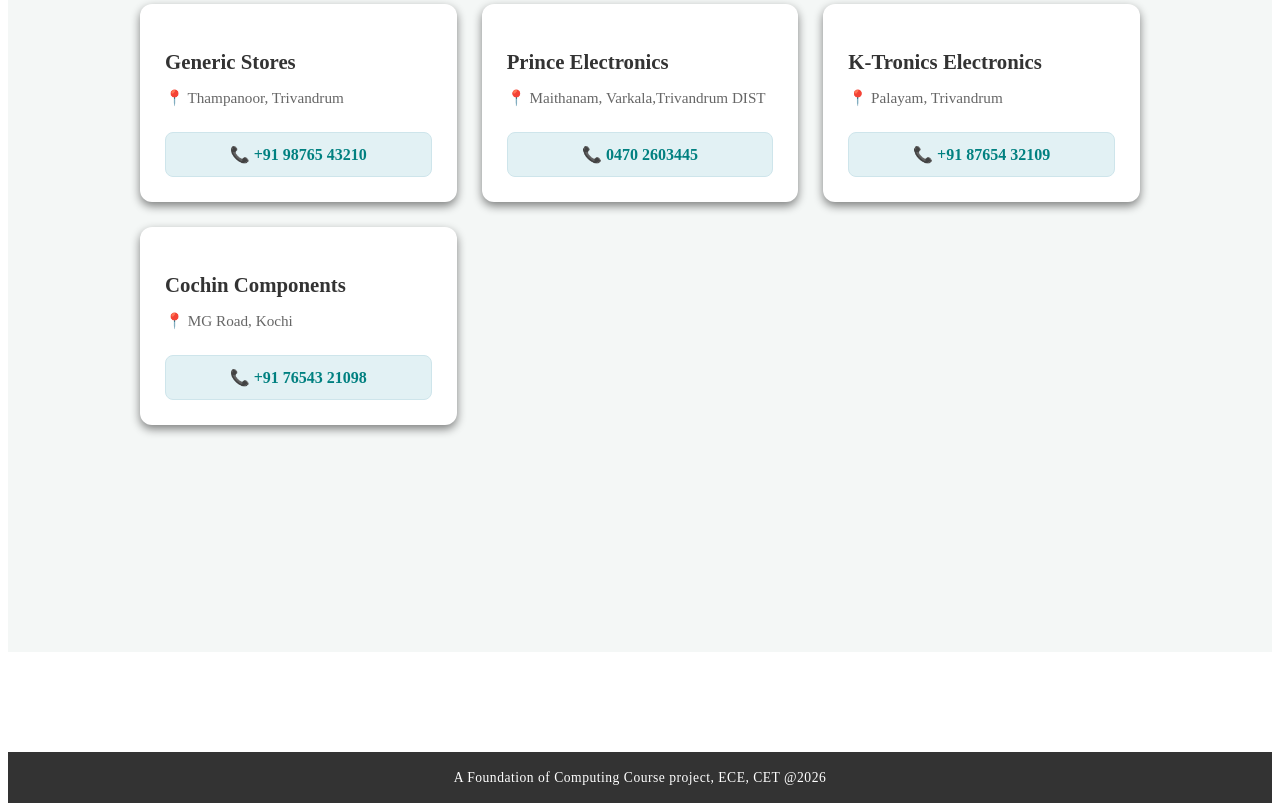
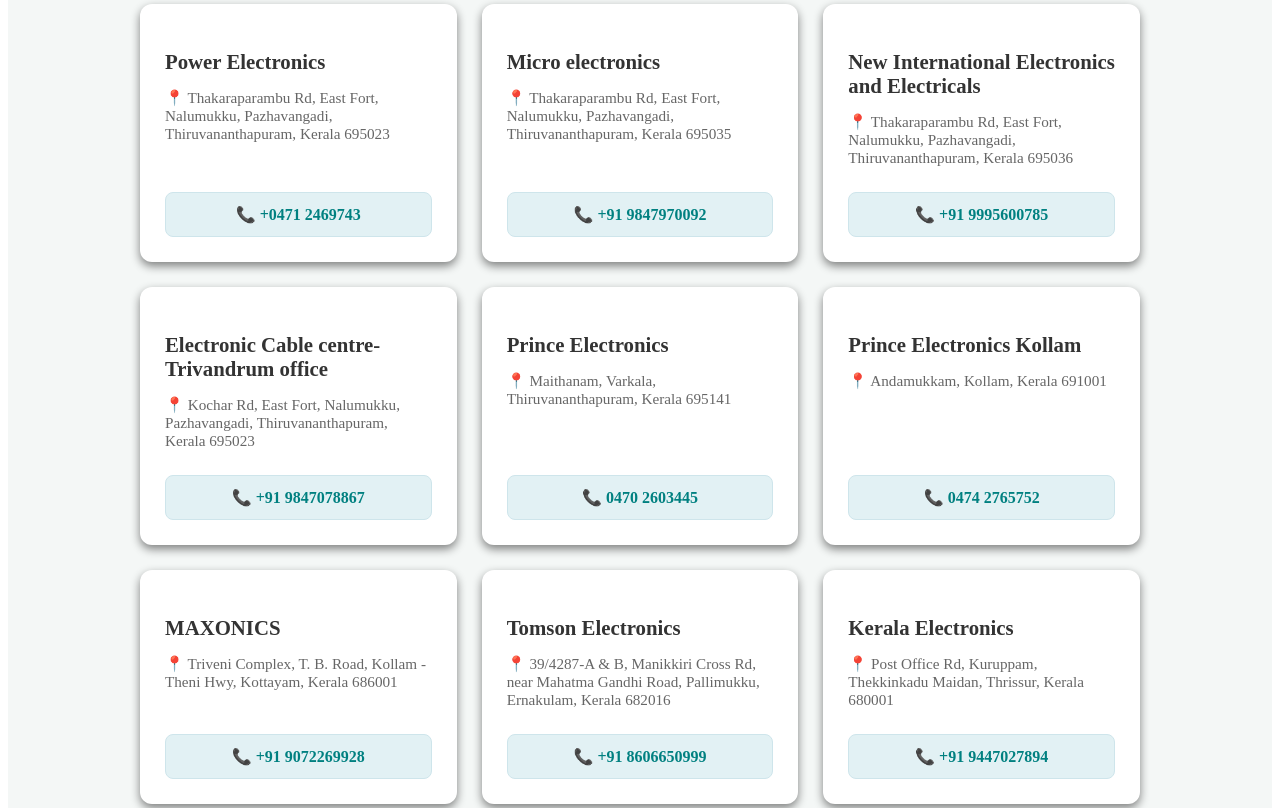
Before and after one commit to ambadisbappu-tveece/electronics-starter-hub, a plain HTML site: page vendors.html in a window 1280 px wide. Shown: the part 333-1141 px from the top of the page. Drawn offline with Linux system fonts and the light colour scheme.

Commit message:
Add files via upload

```diff
--- a/style.css
+++ b/style.css
@@ -184,7 +184,7 @@ html {
 
 .card:hover {
     transform: translateY(-15px);    /* Lifts the card up by 5 pixels */
-    box-shadow: 0 8px 16px rgba(0,0,0,0.1); /* Makes the shadow bigger */
+    box-shadow: 0 8px 16px rgba(0, 0, 0, 0.252); /* Makes the shadow bigger */
 }
 
 .card img {
@@ -292,8 +292,8 @@ html {
     color: inherit;               /* Stops the text from turning blue */
     background-color: #cee5eb;    /* A slightly different tint to stand out */
     border-radius: 15px;
-    padding: 30px 40px;
-    max-width: 800px;             /* Makes it a wide rectangle */
+    padding: 10px 74px;
+    max-width: 520;             /* Makes it a wide rectangle */
     width: 100%;
     box-shadow: 0 4px 8px rgba(0, 0, 0, 0.428);
     transition: transform 0.3s ease, box-shadow 0.3s ease;
@@ -307,13 +307,14 @@ html {
 /* 2. THE FLEXBOX LAYOUT (Map Left, Text Right) */
 .vendor-card-content {
     display: flex;
+    flex-direction: column;
     align-items: center;          /* Centers the text vertically next to the map */
     gap: 40px;                    /* Puts a nice gap between map and text */
 }
 
 /* 3. SIZING THE MAP */
 .kerala-map {
-    width: 400px;                 /* Adjust this based on your actual map image size */
+    width: 300px;                 /* Adjust this based on your actual map image size */
     height: auto;
 }
 
@@ -321,7 +322,8 @@ html {
 .vendor-info h2 {
     color: #003366;
     font-size: 1.3rem;
-    margin-bottom: 8px;
+    margin-bottom: 1px;
+
 }
 
 .vendor-info p {
@@ -329,10 +331,12 @@ html {
     font-size: 0.85rem;
     font-weight: bold;
     margin-bottom: 20px;
+    text-align: center;
 }
 
 .vendor-logos {
     display: flex;
+    justify-content: center;
     gap: 15px;                    /* Spaces out the tiny shop logos */
 }
 
--- a/vendors.html
+++ b/vendors.html
@@ -38,34 +38,80 @@
 
                 <div class="vendor-card">
                     <div class="shop-details">
-                        <h3>Generic Stores</h3>
-                        <p class="shop-location">📍 Thampanoor, Trivandrum</p>
+                        <h3>Power Electronics</h3>
+                        <p class="shop-location">📍 Thakaraparambu Rd, East Fort, Nalumukku, Pazhavangadi, Thiruvananthapuram, Kerala 695023</p>
                     </div>
-                    <a href="tel:+919876543210" class="call-btn">📞 +91 98765 43210</a>
+                    <a href="tel:0471 2469743" class="call-btn">📞 +0471 2469743</a>
                 </div>
+
+                <div class="vendor-card">
+                    <div class="shop-details">
+                        <h3>Micro electronics</h3>
+                        <p class="shop-location">📍 Thakaraparambu Rd, East Fort, Nalumukku, Pazhavangadi, Thiruvananthapuram, Kerala 695035</p>
+                    </div>
+                    <a href="tel:+91 9847970092" class="call-btn">📞 +91 9847970092</a>
+                </div>
+
+
+
+                <div class="vendor-card">
+                    <div class="shop-details">
+                        <h3>New International Electronics and Electricals</h3>
+                        <p class="shop-location">📍 Thakaraparambu Rd, East Fort, Nalumukku, Pazhavangadi, Thiruvananthapuram, Kerala 695036</p>
+                    </div>
+                    <a href="tel:+91 9995600785" class="call-btn">📞 +91 9995600785</a>
+                </div>
+
+                <div class="vendor-card">
+                    <div class="shop-details">
+                        <h3>Electronic Cable centre- Trivandrum office</h3>
+                        <p class="shop-location">📍 Kochar Rd, East Fort, Nalumukku, Pazhavangadi, Thiruvananthapuram, Kerala 695023</p>
+                    </div>
+                    <a href="tel:+91 9847078867" class="call-btn">📞 +91 9847078867</a>
+                </div>
+
                 <div class="vendor-card">
                     <div class="shop-details">
                         <h3>Prince Electronics</h3>
-                        <p class="shop-location">📍 Maithanam, Varkala,Trivandrum DIST</p>
+                        <p class="shop-location">📍 Maithanam, Varkala, Thiruvananthapuram, Kerala 695141</p>
                     </div>
                     <a href="tel:0470 2603445" class="call-btn">📞 0470 2603445</a>
                 </div>
 
                 <div class="vendor-card">
                     <div class="shop-details">
-                        <h3>K-Tronics Electronics</h3>
-                        <p class="shop-location">📍 Palayam, Trivandrum</p>
+                        <h3>Prince Electronics Kollam</h3>
+                        <p class="shop-location">📍 Andamukkam, Kollam, Kerala 691001</p>
                     </div>
-                    <a href="tel:+918765432109" class="call-btn">📞 +91 87654 32109</a>
+                    <a href="tel:0474 2765752" class="call-btn">📞 0474 2765752</a>
                 </div>
 
                 <div class="vendor-card">
                     <div class="shop-details">
-                        <h3>Cochin Components</h3>
-                        <p class="shop-location">📍 MG Road, Kochi</p>
+                        <h3>MAXONICS</h3>
+                        <p class="shop-location">📍 Triveni Complex, T. B. Road, Kollam - Theni Hwy, Kottayam, Kerala 686001</p>
                     </div>
-                    <a href="tel:+917654321098" class="call-btn">📞 +91 76543 21098</a>
+                    <a href="tel:+91 9072269928" class="call-btn">📞 +91 9072269928</a>
                 </div>
+
+
+
+                <div class="vendor-card">
+                    <div class="shop-details">
+                        <h3>Tomson Electronics</h3>
+                        <p class="shop-location">📍 39/4287-A & B, Manikkiri Cross Rd, near Mahatma Gandhi Road, Pallimukku, Ernakulam, Kerala 682016</p>
+                    </div>
+                    <a href="tel:+91 8606650999" class="call-btn">📞 +91 8606650999</a>
+                </div>
+
+                <div class="vendor-card">
+                    <div class="shop-details">
+                        <h3>Kerala Electronics</h3>
+                        <p class="shop-location">📍 Post Office Rd, Kuruppam, Thekkinkadu Maidan, Thrissur, Kerala 680001</p>
+                    </div>
+                    <a href="tel:+91 9447027894" class="call-btn">📞 +91 9447027894</a>
+                </div>
+
 
             </div>
 
```
